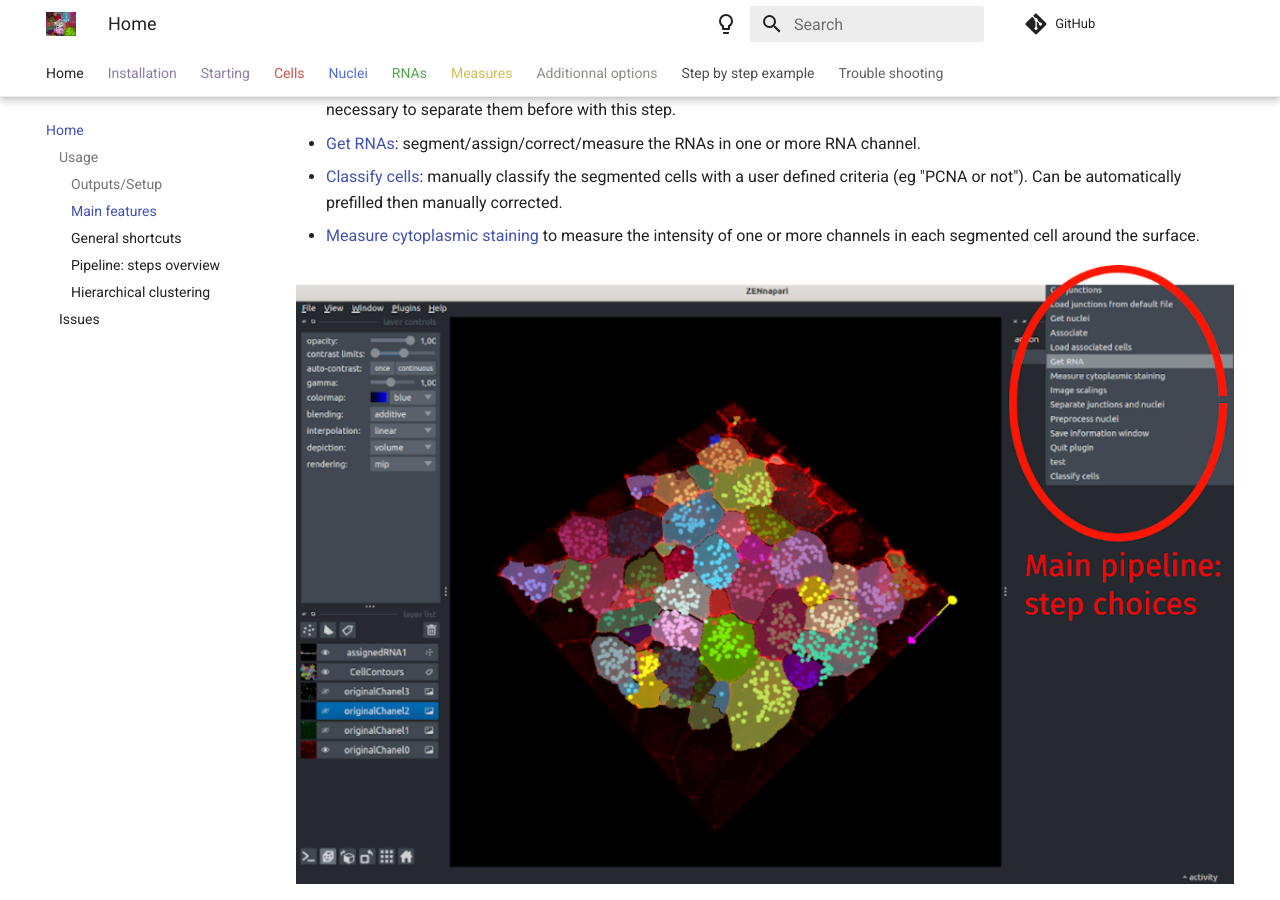
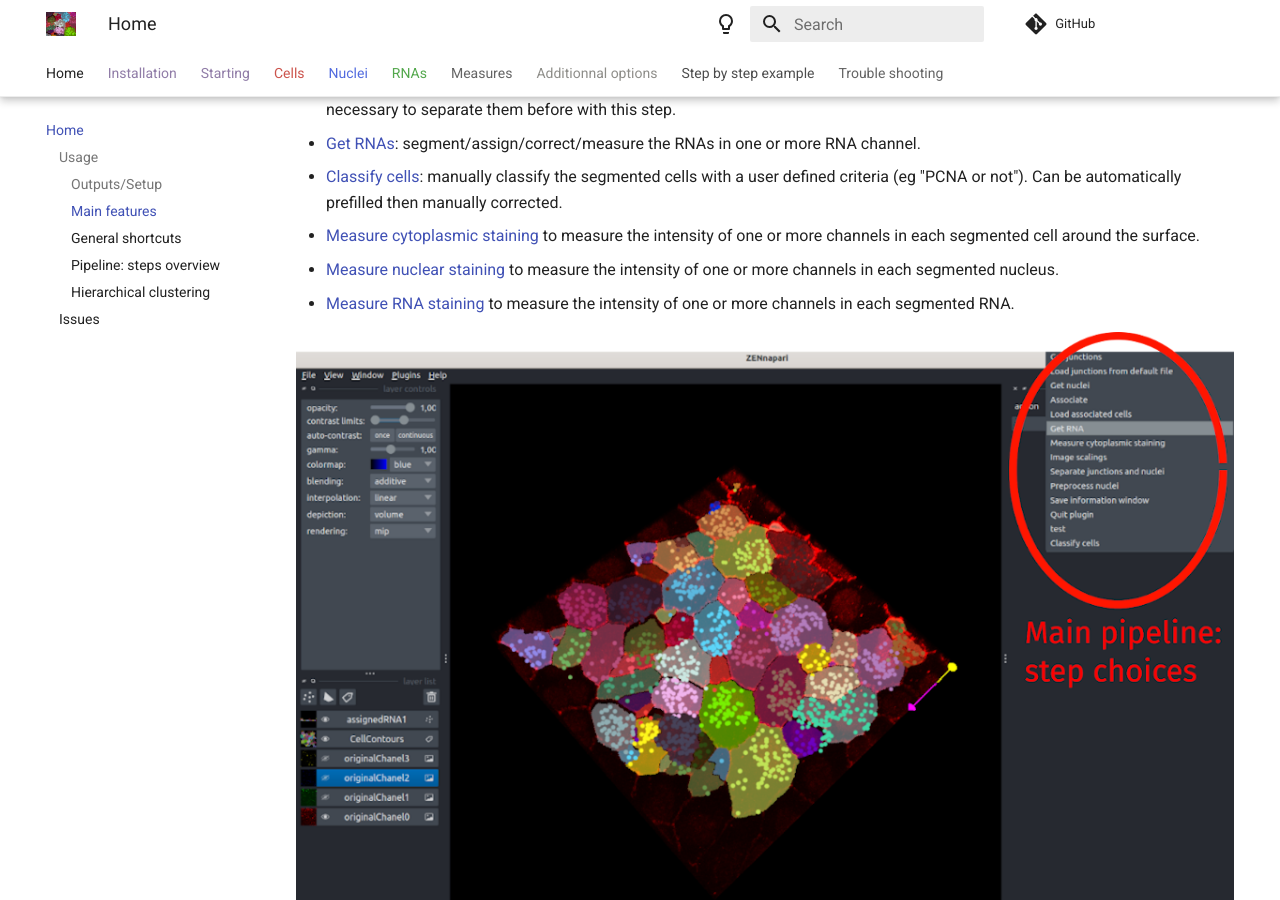
Before and after one commit to gletort/FishFeats, an MkDocs documentation site: the page built from docs/index.md, in a window 1280 px wide and 900 px high, scrolled down 1136 px. Built offline with MkDocs 1.6.1 and Material for MkDocs 9.7.7, drawn with Linux system fonts in a browser that asks for light colours; comment, search, counter and statistics services are not loaded.

Commit message:
doc reorga measures

```diff
--- a/docs/index.md
+++ b/docs/index.md
@@ -29,6 +29,8 @@
 - [Get RNAs](Get-RNAs.md): segment/assign/correct/measure the RNAs in one or more RNA channel.
 - [Classify cells](Classify-cells.md): manually classify the segmented cells with a user defined criteria (eg "PCNA or not"). Can be automatically prefilled then manually corrected.
 - [Measure cytoplasmic staining](Measure-cytoplasmic-staining.md) to measure the intensity of one or more channels in each segmented cell around the surface.
+- [Measure nuclear staining](Measure-nuclear-staining.md) to measure the intensity of one or more channels in each segmented nucleus.
+- [Measure RNA staining](Get-RNAs.md#measure-intensity) to measure the intensity of one or more channels in each segmented RNA.
 
 ![main](imgs/main.png)
 
--- a/mkdocs.yml
+++ b/mkdocs.yml
@@ -19,6 +19,7 @@
     - RNAs:
         - Segment&assign RNAs: Get-RNAs.md
     - Measures:
+        - Measures: Measures.md
         - Classify cells: Classify-cells.md
         - Measure cytoplasmic intensity: Measure-cytoplasmic-staining.md
         - Measure nuclear intensity: Measure-nuclear-staining.md
```
Also changed, not shown: docs/Installation.md (+1 -1 lines), docs/Measures.md (added, +8 -0 lines).
